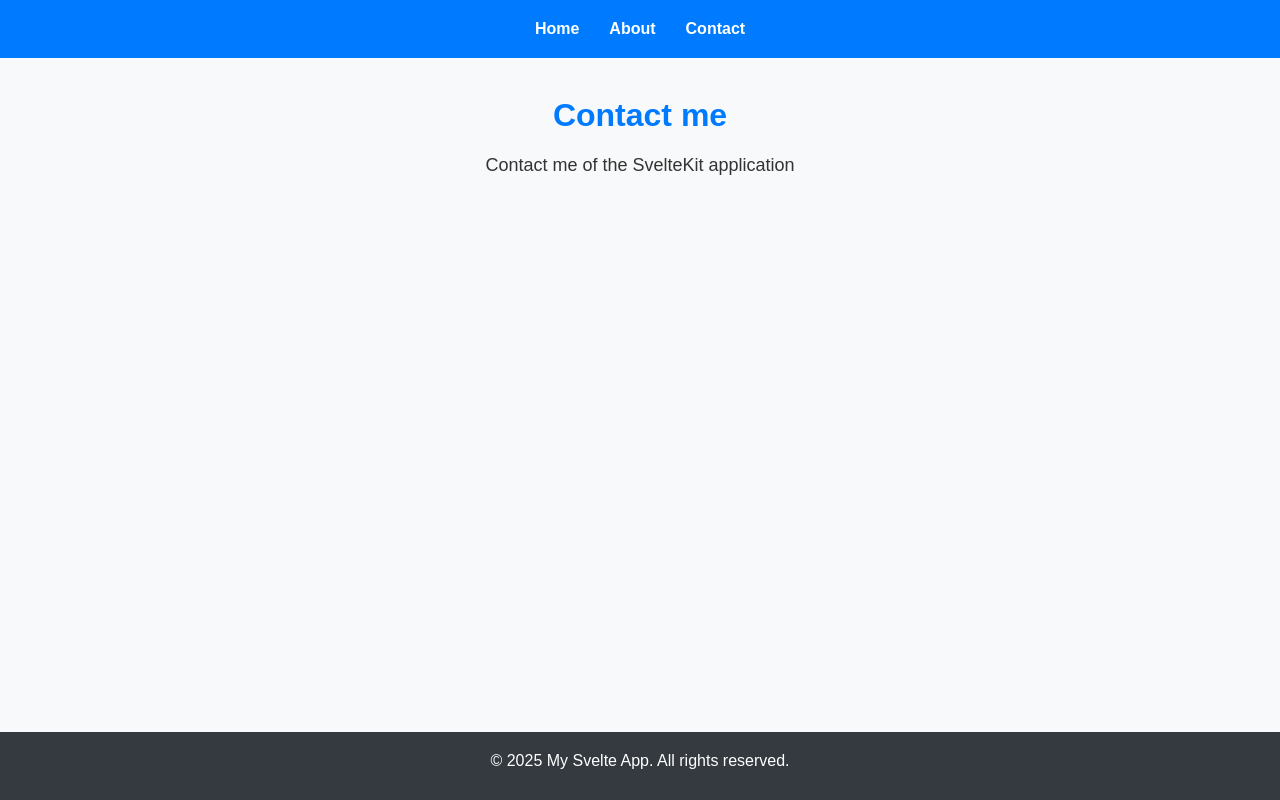
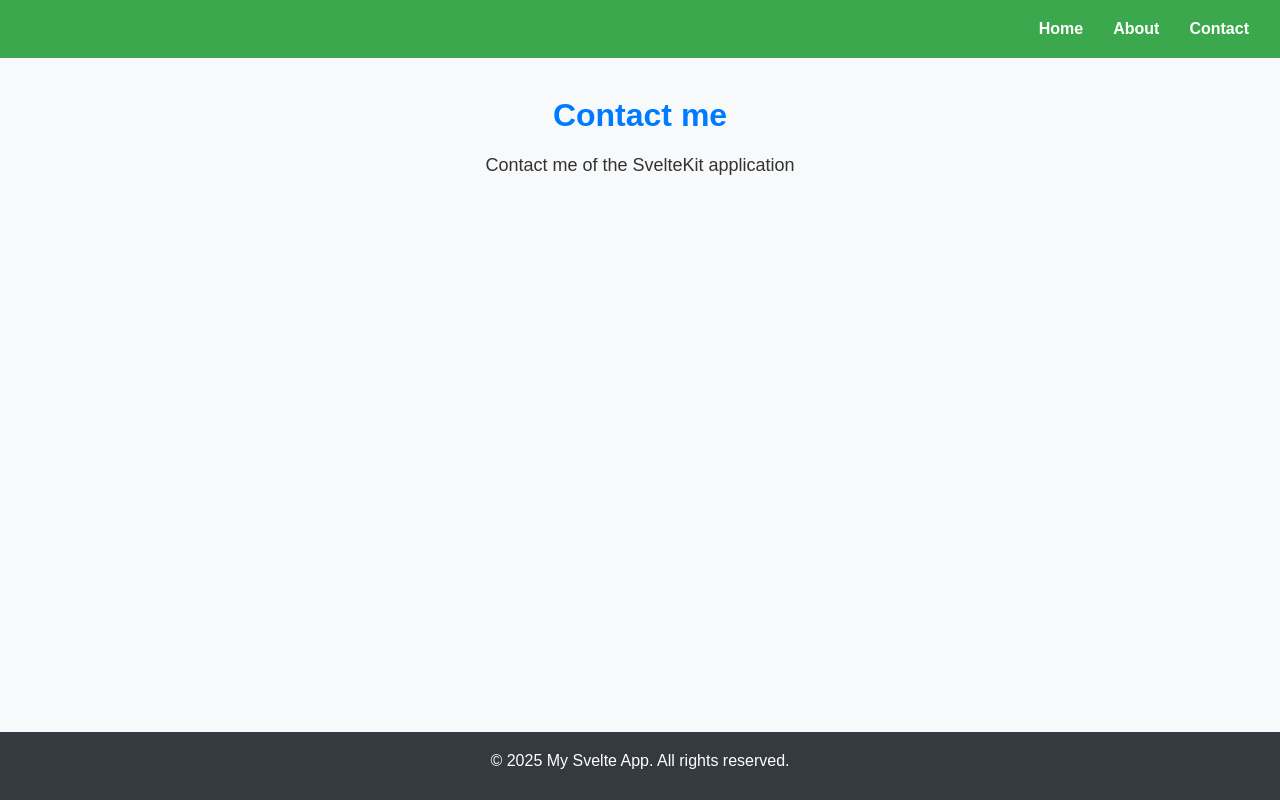
Before and after one commit to AleksandraSkarzycka/WebUiProject, a SvelteKit app in the folder svelte-app/: page /contact in a window 1280 px wide. Built offline with nearby package versions, Linux system fonts and the light colour scheme.

Commit message:
changing layout

```diff
--- a/svelte-app/src/routes/+layout.svelte
+++ b/svelte-app/src/routes/+layout.svelte
@@ -28,7 +28,7 @@
 <style>
 
     header {
-        background-color: #007bff;
+        background-color: #3ca84e;
         padding: 1rem;
         text-align: center;
     }
@@ -38,7 +38,7 @@
         padding: 0;
         margin: 0;
         display: flex;
-        justify-content: center;
+        justify-content: right;
     }
 
     nav ul li {
```
